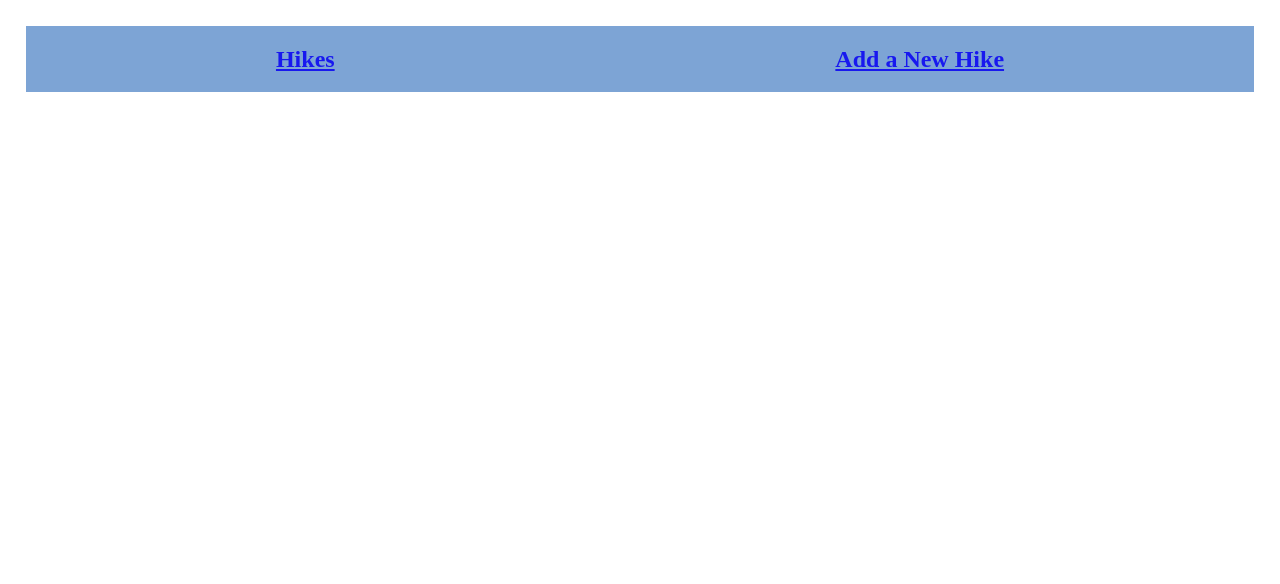
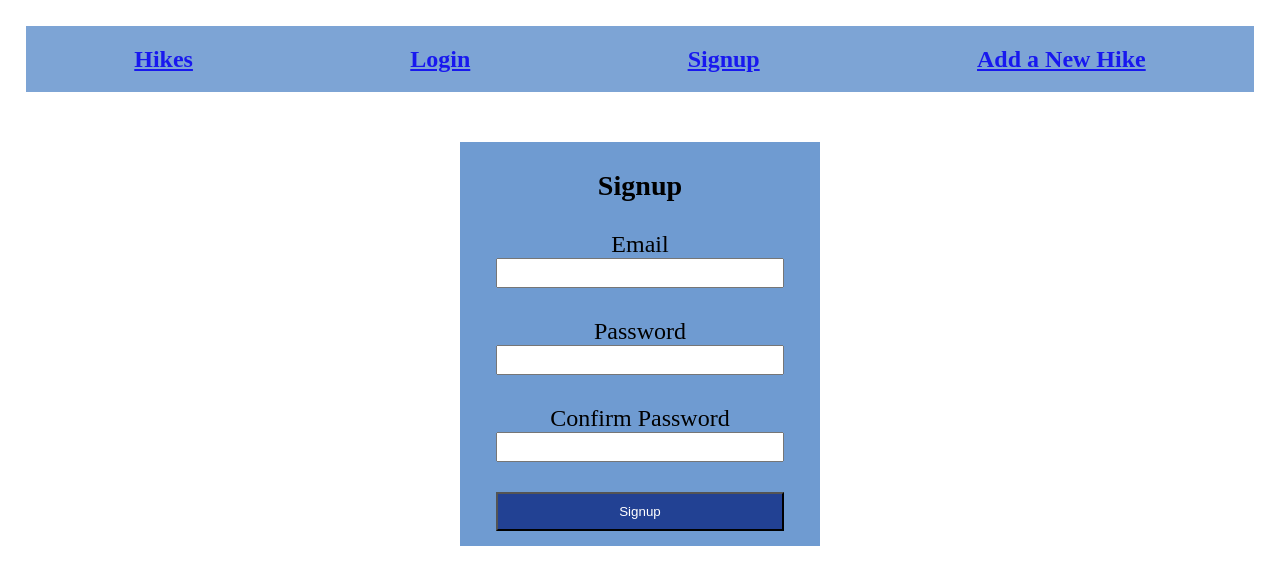
Before and after one commit to mcloughman/mern-auth-frontend, a React (Create React App) app: page /signup in a window 1280 px wide. Shown: the top 584 px of the page. Built offline with nearby package versions, Linux system fonts and the light colour scheme.

Commit message:
Create login and signup forms register each route in App.js. Also create the links for each in navbar component. Addsome css to make them presentable.

```diff
--- a/src/App.js
+++ b/src/App.js
@@ -3,6 +3,8 @@ import { BrowserRouter, Route, Routes } from "react-router-dom";
 import Home from "./pages/Home";
 import Navbar from "./components/Navbar";
 import HikeForm from "./components/HikeForm";
+import Login from "./pages/Login";
+import Signup from "./pages/Signup";
 
 function App() {
   return (
@@ -13,6 +15,8 @@ function App() {
           <Routes>
             <Route path="/" element={<Home />} />
             <Route path="/form" element={<HikeForm />} />
+            <Route path="/login" element={<Login />} />
+            <Route path="/signup" element={<Signup />} />
           </Routes>
         </div>
       </BrowserRouter>
--- a/src/components/Navbar.js
+++ b/src/components/Navbar.js
@@ -6,6 +6,13 @@ const Navbar = () => {
       <Link to="/">
         <h1>Hikes</h1>
       </Link>
+      <Link to="/login">
+        <h1>Login</h1>
+      </Link>
+      <Link to="/signup">
+        <h1>Signup</h1>
+      </Link>
+
       <Link to="/form">
         <h1>Add a New Hike</h1>
       </Link>
--- a/src/index.css
+++ b/src/index.css
@@ -94,6 +94,7 @@ input::file-selector-button {
 .create #description {
   width: 80%;
   align-self: center;
+  height: 100px;
 }
 
 .create .add-hike {
@@ -104,8 +105,34 @@ input::file-selector-button {
   border-radius: 20px;
   background: var(--primary);
   color: white;
+  font-size: 1.2em;
 }
 
 .create .image-label {
   margin-top: 25px;
 }
+
+.login,
+.signup {
+  display: flex;
+  flex-direction: column;
+  width: 360px;
+  margin: 50px auto;
+  text-align: center;
+  font-size: 24px;
+  background-color: var(--tertiary);
+}
+
+.form-input {
+  height: 30px;
+  width: 80%;
+  margin: 0 auto 30px;
+}
+.form-btn {
+  background-color: var(--primary);
+  color: white;
+  width: 80%;
+  align-self: center;
+  margin-bottom: 15px;
+  padding: 10px;
+}
--- /dev/null
+++ b/src/pages/Login.js
@@ -0,0 +1,43 @@
+import { useState } from "react";
+
+const Login = () => {
+  const [email, setEmail] = useState("");
+  const [password, setPassword] = useState("");
+
+  const handleSubmit = async (e) => {
+    e.preventDefault();
+    console.log(email, password);
+  };
+
+  return (
+    <form className="login" onSubmit={handleSubmit}>
+      <h3>Login</h3>
+      <label htmlFor="email" className="form-label">
+        Email
+      </label>
+      <input
+        className="form-input"
+        type="email"
+        name="email"
+        id="email"
+        placeholder="email"
+        onChange={(e) => setEmail(e.target.value)}
+      />
+      <label htmlFor="password" classname="form-label">
+        Password
+      </label>
+      <input
+        className="form-input"
+        type="password"
+        name="password"
+        id="password"
+        placeholder="password"
+        onChange={(e) => setPassword(e.target.value)}
+      />
+
+      <button className="form-btn">Login</button>
+    </form>
+  );
+};
+
+export default Login;
--- /dev/null
+++ b/src/pages/Signup.js
@@ -0,0 +1,50 @@
+import { useState } from "react";
+
+const Signup = () => {
+  const [email, setEmail] = useState("");
+  const [password, setPassword] = useState("");
+  const [confirmPassword, setConfirmPassword] = useState("");
+
+  const handleSubmit = async (e) => {
+    e.preventDefault();
+    console.log(email, password, confirmPassword);
+  };
+
+  return (
+    <form className="signup" onSubmit={handleSubmit}>
+      <h3>Signup</h3>
+      <label htmlFor="email" className="form-label">
+        Email
+      </label>
+      <input
+        className="form-input"
+        type="email"
+        name="email"
+        id="email"
+        onChange={(e) => setEmail(e.target.value)}
+      />
+      <label htmlFor="password" className="form-label">
+        Password
+      </label>
+      <input
+        className="form-input"
+        type="password"
+        name="password"
+        id="password"
+        onChange={(e) => setPassword(e.target.value)}
+      />
+      <label htmlFor="confirmPassword" className="form-label"></label>
+      Confirm Password
+      <input
+        className="form-input"
+        type="password"
+        name="confirmPassword"
+        id="confirmPassword"
+        onChange={(e) => setConfirmPassword(e.target.value)}
+      />
+      <button className="form-btn">Signup</button>
+    </form>
+  );
+};
+
+export default Signup;
```
